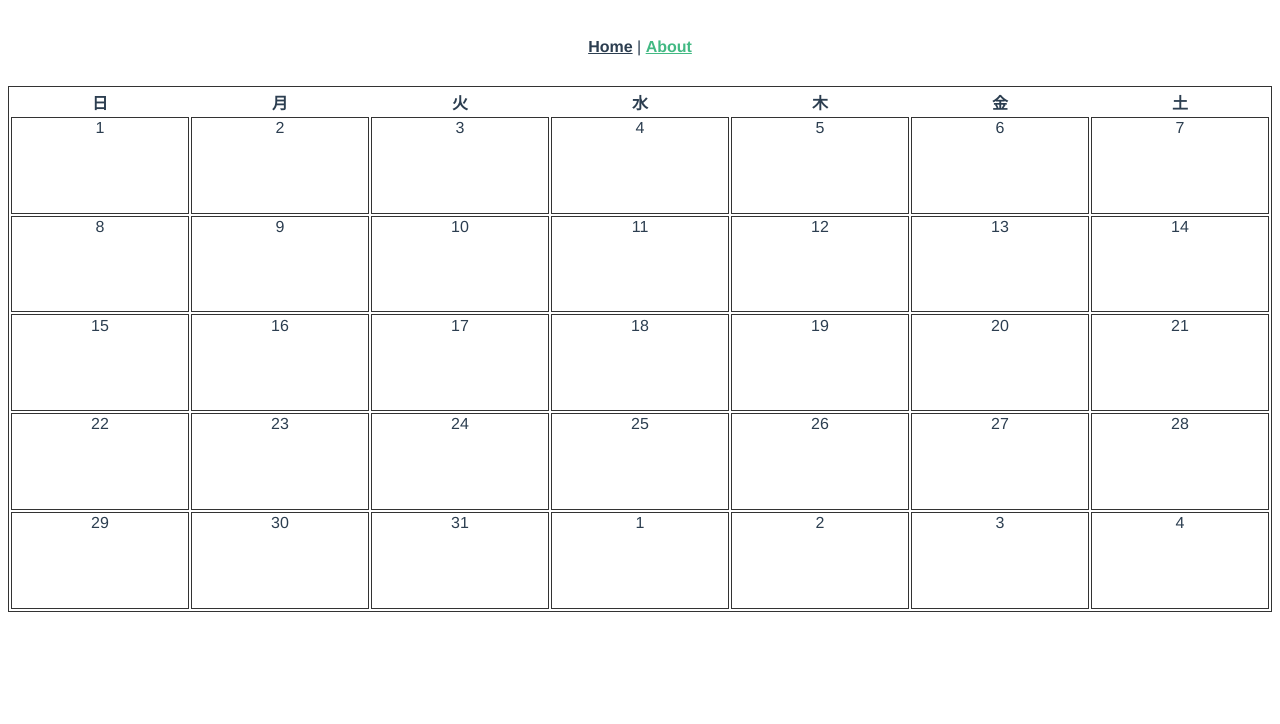
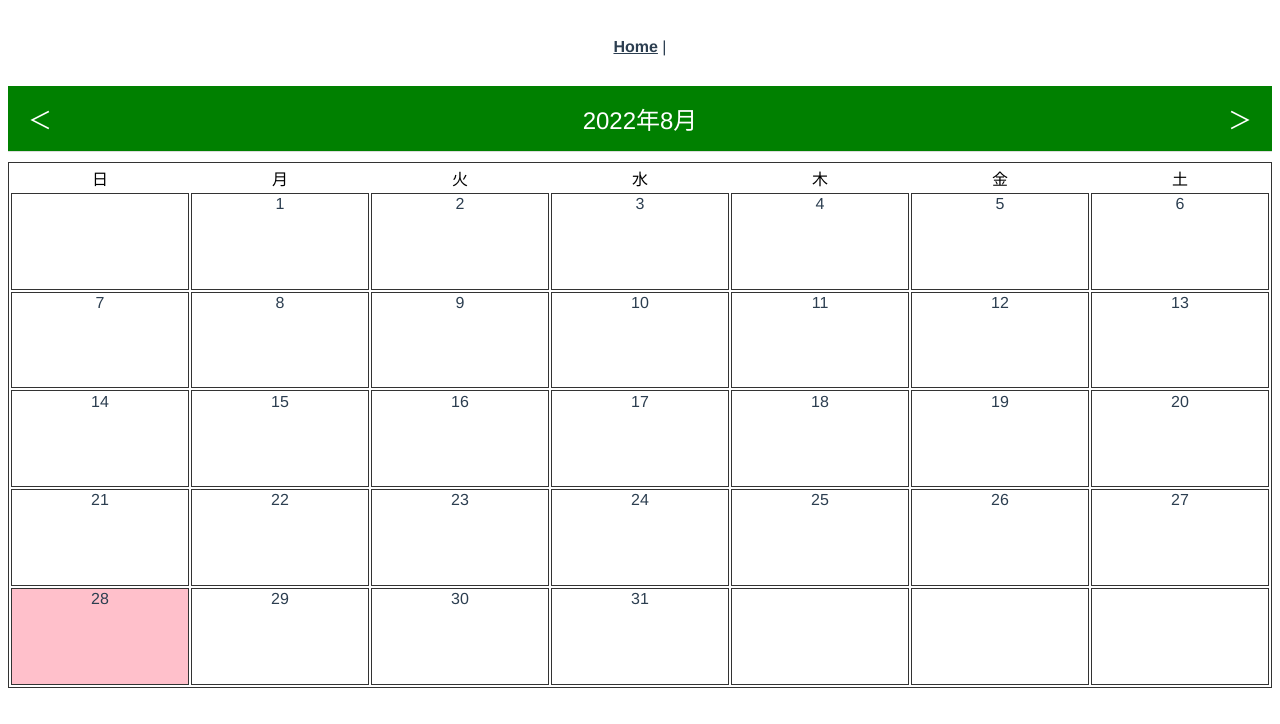
Before and after one commit to webex15-team-4/tarava-calendar, a Vue app: page /about in a window 1280 px wide. Shown: the top 724 px of the page. Built offline with nearby package versions, Linux system fonts and the light colour scheme.

Commit message:
カレンダー表示完了！

```diff
--- a/src/App.vue
+++ b/src/App.vue
@@ -1,10 +1,17 @@
 <template>
-  <nav>
-    <router-link to="/">Home</router-link> |
-    <router-link to="/about">About</router-link>
-  </nav>
-  <router-view />
+  <nav><router-link to="/">Home</router-link> |</nav>
+
+  <Calendar />
 </template>
+<script>
+import Calendar from "@/components/CalendarVue.vue"
+
+export default {
+  components: {
+    Calendar,
+  },
+}
+</script>
 
 <style>
 #app {
--- /dev/null
+++ b/src/components/CalendarVue.vue
@@ -0,0 +1,131 @@
+<template>
+  <div id="header">
+    <span class="header-arrow" v-on:click="lastMonth">＜</span>
+    <span class="selected-month">{{ year }}年{{ month }}月</span>
+    <span class="header-arrow" v-on:click="nextMonth">＞</span>
+  </div>
+  <div>
+    <table id="main">
+      <thead>
+        <th v-for="(dayName, dayIndex) in weekdays" :key="dayIndex">
+          {{ dayName }}
+        </th>
+      </thead>
+      <tbody>
+        <tr v-for="(weekData, weekDataIndex) in calendar" :key="weekDataIndex">
+          <td
+            v-for="(dayNumber, dayNumberIndex) in weekData"
+            :key="dayNumberIndex"
+            :class="{ today: isToday(dayNumber) }"
+          >
+            <span>{{ dayNumber }}</span>
+          </td>
+        </tr>
+      </tbody>
+    </table>
+  </div>
+</template>
+
+<script>
+export default {
+  data() {
+    return {
+      weekdays: ["日", "月", "火", "水", "木", "金", "土"],
+      year: 2021,
+      month: 3,
+      today: "",
+    }
+  },
+  computed: {
+    calendar: function () {
+      let calendar = []
+      let firstWeekDay = new Date(this.year, this.month - 1, 1).getDay()
+      let lastDay = new Date(this.year, this.month, 0).getDate()
+      let dayNumber = 1
+      while (dayNumber <= lastDay) {
+        let weekData = []
+        for (let i = 0; i <= 6; i++) {
+          if (calendar.length == 0 && i < firstWeekDay) {
+            weekData[i] = ""
+          } else if (lastDay < dayNumber) {
+            weekData[i] = ""
+          } else {
+            weekData[i] = dayNumber
+            dayNumber++
+          }
+        }
+        calendar.push(weekData)
+      }
+      return calendar
+    },
+  },
+  methods: {
+    lastMonth: function () {
+      if (this.month == 1) {
+        this.year--
+        this.month = 12
+      } else {
+        this.month--
+      }
+    },
+    nextMonth: function () {
+      if (this.month == 12) {
+        this.year++
+        this.month = 1
+      } else {
+        this.month++
+      }
+    },
+
+    isToday: function (day) {
+      let date = this.year + "-" + this.month + "-" + day
+      if (this.today == date) {
+        return true
+      }
+      return false
+    },
+  },
+
+  mounted() {
+    let date = new Date()
+    this.year = date.getFullYear()
+    this.month = date.getMonth() + 1
+    let actualDay = date.getDate()
+    this.today = this.year + "-" + this.month + "-" + actualDay
+  },
+}
+</script>
+
+<style scoped>
+#main {
+  border: 1px solid #333;
+  width: 100%;
+}
+td {
+  border: 1px solid #333;
+  padding-bottom: 6%;
+}
+#main th {
+  text-align: center;
+  font-weight: normal;
+  color: black;
+}
+#header {
+  font-size: 24px;
+  padding: 0;
+  text-align: center;
+  margin-bottom: 10px;
+  background-color: green;
+  border-bottom: 1px solid #ddd;
+  display: flex;
+  justify-content: space-between;
+}
+#header span {
+  padding: 15px 20px;
+  color: white;
+  display: inline-block;
+}
+.today {
+  background-color: pink;
+}
+</style>
--- a/src/router/index.js
+++ b/src/router/index.js
@@ -7,15 +7,6 @@ const routes = [
     name: "home",
     component: HomeView,
   },
-  {
-    path: "/about",
-    name: "about",
-    // route level code-splitting
-    // this generates a separate chunk (about.[hash].js) for this route
-    // which is lazy-loaded when the route is visited.
-    component: () =>
-      import(/* webpackChunkName: "about" */ "../views/AboutView.vue"),
-  },
 ]
 
 const router = createRouter({
--- a/src/views/AboutView.vue
+++ /dev/null
@@ -1,74 +0,0 @@
-<template>
-  <table>
-    <tr>
-      <th>日</th>
-      <th>月</th>
-      <th>火</th>
-      <th>水</th>
-      <th>木</th>
-      <th>金</th>
-      <th>土</th>
-    </tr>
-    <tr>
-      <td>1</td>
-      <td>2</td>
-      <td>3</td>
-      <td>4</td>
-      <td>5</td>
-      <td>6</td>
-      <td>7</td>
-    </tr>
-    <tr>
-      <td>8</td>
-      <td>9</td>
-      <td>10</td>
-      <td>11</td>
-      <td>12</td>
-      <td>13</td>
-      <td>14</td>
-    </tr>
-    <tr>
-      <td>15</td>
-      <td>16</td>
-      <td>17</td>
-      <td>18</td>
-      <td>19</td>
-      <td>20</td>
-      <td>21</td>
-    </tr>
-    <tr>
-      <td>22</td>
-      <td>23</td>
-      <td>24</td>
-      <td>25</td>
-      <td>26</td>
-      <td>27</td>
-      <td>28</td>
-    </tr>
-    <tr>
-      <td>29</td>
-      <td>30</td>
-      <td>31</td>
-      <td>1</td>
-      <td>2</td>
-      <td>3</td>
-      <td>4</td>
-    </tr>
-  </table>
-</template>
-<style scoped>
-table {
-  border: 1px solid #333;
-  width: 100%;
-}
-td {
-  border: 1px solid #333;
-  padding-bottom: 6%;
-}
-
-thead,
-tfoot {
-  background-color: #333;
-  color: #fff;
-}
-</style>
```
